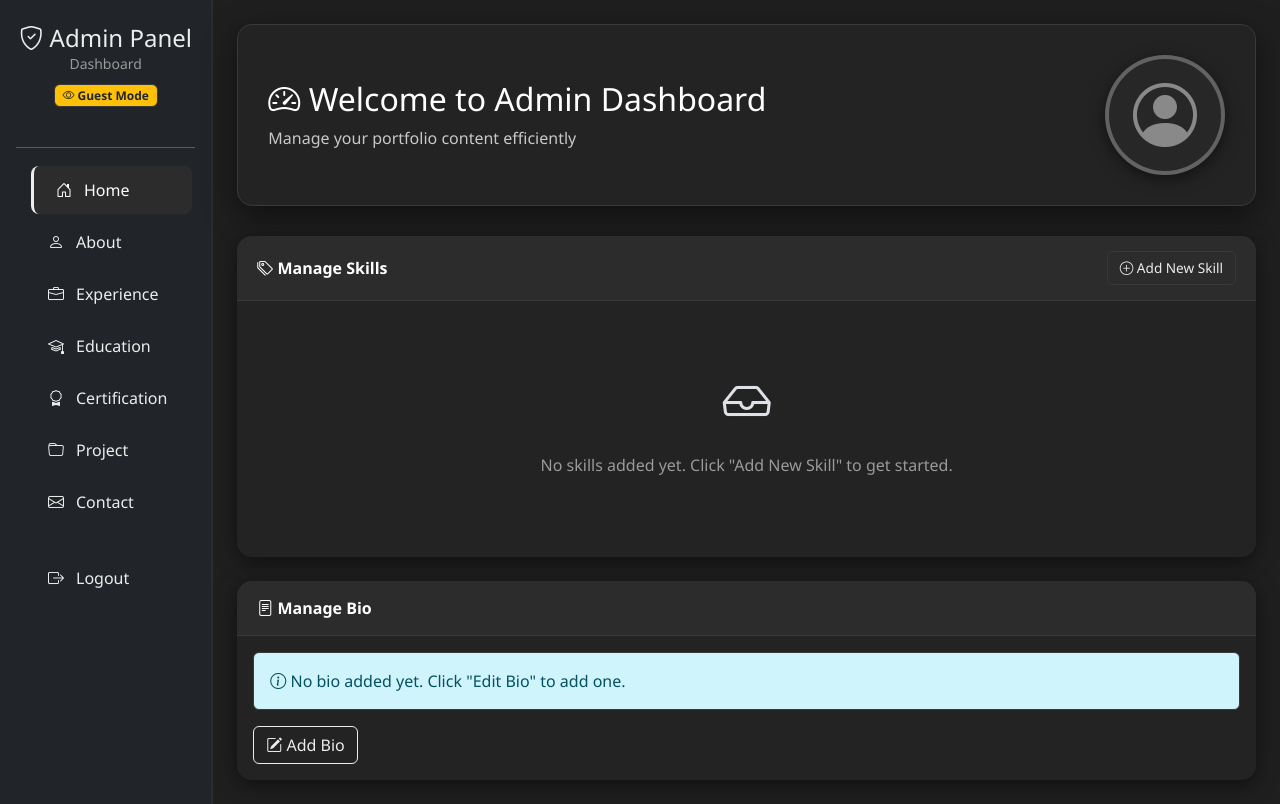
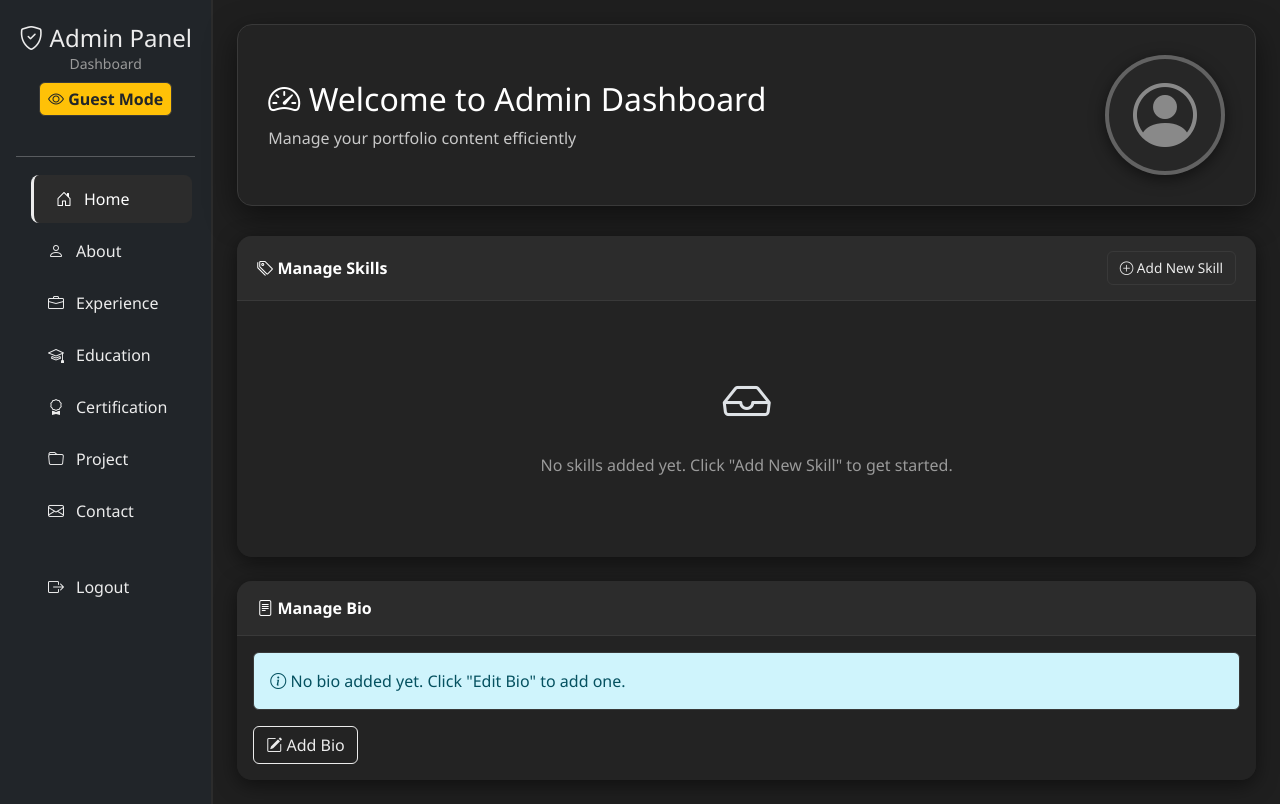
Before and after one commit to johnsathvik/MyPortfolio, a Flask app: page /admin-home in a window 1280 px wide. Run offline with Flask 3, Linux system fonts and the light colour scheme; the visitor is signed in with stand-in values (Sample User, id 1); data that the repository does not hold is empty.

Commit message:
updates on admin and added Guest mode for demo

```diff
--- a/admin/templates/admin-about.html
+++ b/admin/templates/admin-about.html
@@ -430,7 +430,7 @@
               <small class="text-muted d-none d-md-block">Dashboard</small>
               {% if session.is_guest %}
               <div class="mt-2">
-                <span class="badge bg-warning text-dark"><i class="bi bi-eye"></i> Guest Mode</span>
+                <span class="badge bg-warning text-dark p-2 fs-6"><i class="bi bi-eye"></i> Guest Mode</span>
               </div>
               {% endif %}
             </div>
--- a/admin/templates/admin-certification.html
+++ b/admin/templates/admin-certification.html
@@ -401,7 +401,7 @@
               <small class="text-muted d-none d-md-block">Dashboard</small>
               {% if session.is_guest %}
               <div class="mt-2">
-                <span class="badge bg-warning text-dark"><i class="bi bi-eye"></i> Guest Mode</span>
+                <span class="badge bg-warning text-dark p-2 fs-6"><i class="bi bi-eye"></i> Guest Mode</span>
               </div>
               {% endif %}
             </div>
--- a/admin/templates/admin-contact.html
+++ b/admin/templates/admin-contact.html
@@ -361,7 +361,7 @@
               <small class="text-muted d-none d-md-block">Dashboard</small>
               {% if session.is_guest %}
               <div class="mt-2">
-                <span class="badge bg-warning text-dark"><i class="bi bi-eye"></i> Guest Mode</span>
+                <span class="badge bg-warning text-dark p-2 fs-6"><i class="bi bi-eye"></i> Guest Mode</span>
               </div>
               {% endif %}
             </div>
--- a/admin/templates/admin-education.html
+++ b/admin/templates/admin-education.html
@@ -385,7 +385,7 @@
               <small class="text-muted d-none d-md-block">Dashboard</small>
               {% if session.is_guest %}
               <div class="mt-2">
-                <span class="badge bg-warning text-dark"><i class="bi bi-eye"></i> Guest Mode</span>
+                <span class="badge bg-warning text-dark p-2 fs-6"><i class="bi bi-eye"></i> Guest Mode</span>
               </div>
               {% endif %}
             </div>
--- a/admin/templates/admin-experience.html
+++ b/admin/templates/admin-experience.html
@@ -405,7 +405,7 @@
               <small class="text-muted d-none d-md-block">Dashboard</small>
               {% if session.is_guest %}
               <div class="mt-2">
-                <span class="badge bg-warning text-dark"><i class="bi bi-eye"></i> Guest Mode</span>
+                <span class="badge bg-warning text-dark p-2 fs-6"><i class="bi bi-eye"></i> Guest Mode</span>
               </div>
               {% endif %}
             </div>
--- a/admin/templates/admin-home.html
+++ b/admin/templates/admin-home.html
@@ -476,7 +476,7 @@
               <small class="text-muted d-none d-md-block">Dashboard</small>
               {% if session.is_guest %}
               <div class="mt-2">
-                <span class="badge bg-warning text-dark"><i class="bi bi-eye"></i> Guest Mode</span>
+                <span class="badge bg-warning text-dark p-2 fs-6"><i class="bi bi-eye"></i> Guest Mode</span>
               </div>
               {% endif %}
             </div>
--- a/admin/templates/admin-project.html
+++ b/admin/templates/admin-project.html
@@ -385,7 +385,7 @@
               <small class="text-muted d-none d-md-block">Dashboard</small>
               {% if session.is_guest %}
               <div class="mt-2">
-                <span class="badge bg-warning text-dark"><i class="bi bi-eye"></i> Guest Mode</span>
+                <span class="badge bg-warning text-dark p-2 fs-6"><i class="bi bi-eye"></i> Guest Mode</span>
               </div>
               {% endif %}
             </div>
```
